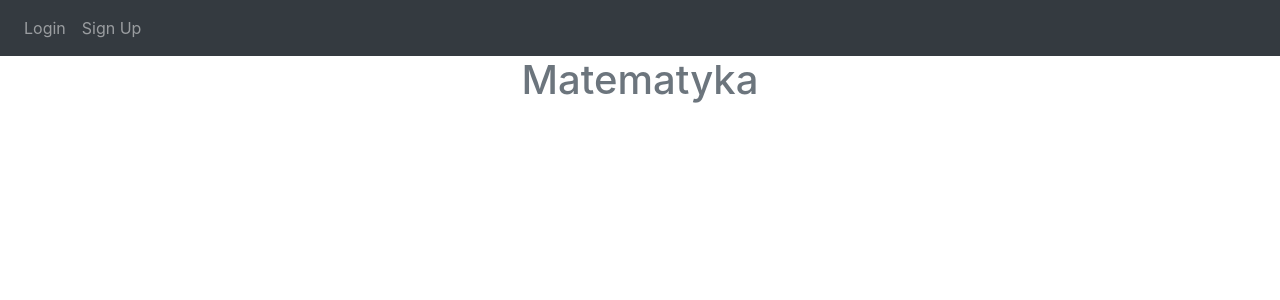
After one commit to miloszwielgus/university-review-system, a Flask app: a page that uses website/templates/course.html in a window 1280 px wide. The commit adds this page. Shown: the top 300 px of the page. Run offline with Flask 3, Linux system fonts and the light colour scheme; some libraries are stand-ins or nearby versions.

Commit message:
fixed minor bugs

```diff
--- /dev/null
+++ b/website/templates/course.html
@@ -0,0 +1,9 @@
+{% extends "base.html" %} {% block title %}Login{% endblock %} {% block content %}
+
+<body>
+    <div class="container">
+      <div class="header">
+        <h1 class="text-center text-muted">{{course}}</h1>
+      </div>
+    </body>
+{%endblock%}
--- a/website/templates/index.html
+++ b/website/templates/index.html
@@ -61,9 +61,9 @@
 <h1 align="center">Kierunki</h1>
 <div class="list-group" id="course_list">
    {% for course in courses %}
-   <a href="#" class="list-group-item list-group-item-action flex-column align-items-start active">
+   <a href="/university/course/{{course.course_name}}" class="list-group-item list-group-item-action flex-column align-items-start active">
     <div class="d-flex w-100 justify-content-between">
-      <h5 class="mb-1">{{course.course_name}}</h5>
+      <h5  class="mb-1">{{course.course_name}}</h5>
       <small>{{ universities.query.filter_by(university_id=course.university_id).first().university_name }}</small>
     </div>
     <p class="mb-1">Tytuł: {{course.degree}}</p>
--- a/website/views.py
+++ b/website/views.py
@@ -1,6 +1,6 @@
 from flask import Blueprint, render_template,request,flash,jsonify
 from flask_login import login_required,  current_user
-from . import db
+#from . import db
 from .models import User,University,Course
 import json
 from flask_cors import cross_origin
@@ -73,7 +73,8 @@ def update_course_list():
     if(selected_course):
         for course in selected_course:
             html_string_selected += '<a href="#" class="list-group-item list-group-item-action flex-column align-items-start active"><div class="d-flex w-100 justify-content-between"><h5 class="mb-1">{}</h5><small>{}</small></div><p class="mb-1">Tytuł: {}</p><small>Typ: {}</small></a>'.format(course,University.query.filter_by(university_id=Course.query.filter_by(course_name=course).first().university_id).first().university_name,Course.query.filter_by(course_name=course).first().degree,Course.query.filter_by(course_name=course).first().cycle)
-            return jsonify(html_string_selected=html_string_selected)
+            print(course)
+        return jsonify(html_string_selected=html_string_selected)
 
     if(selected_university):
         for uni in selected_university:
@@ -92,3 +93,10 @@ def update_course_list():
         flash('Brak kursów!',category = 'error')
 
     return jsonify(html_string_selected=html_string_selected)
+
+@views.route('/university/course/<string:course_name>')
+def university(course_name):
+
+    return render_template('course.html',
+                           user=current_user,
+                           course=course_name)
```
Also changed, not shown: website/functions.py (+0 -17 lines).
